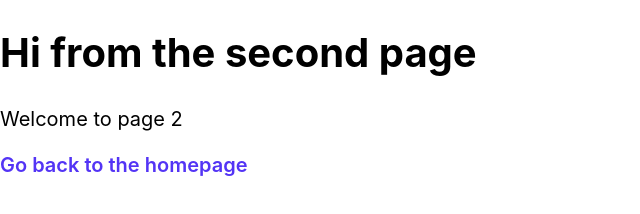
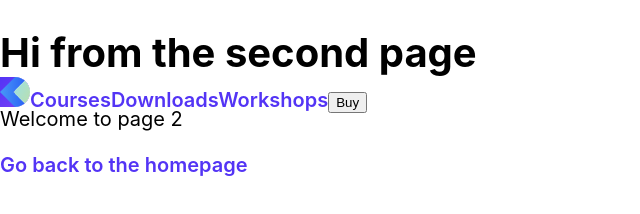
Before and after one commit to fabricegeib/react-for-designers, a Gatsby site: page /page-2 in a window 1280 px wide. Shown: the whole page, without its empty margins (0-640 px from the left). Built offline with nearby package versions, Linux system fonts and the light colour scheme; Gatsby itself is replaced by a stand-in of ours.

Commit message:
react-adaptive-layout-css with import images

```diff
--- a/gatsby-config.js
+++ b/gatsby-config.js
@@ -1,6 +1,7 @@
 module.exports = {
   siteMetadata: {
-    title: 'Gatsby Default Starter',
+    title: 'React + Gatsby',
+    author: 'Fabrice',
   },
   plugins: [
     'gatsby-plugin-react-helmet',
--- /dev/null
+++ b/src/components/Header.css
@@ -0,0 +1,6 @@
+.Header {
+    position: fixed;
+    width: 100%;
+    padding: 50px 0;
+    z-index: 100;
+}
--- a/src/components/header.js
+++ b/src/components/header.js
@@ -1,32 +1,17 @@
 import React from 'react'
 import { Link } from 'gatsby'
+import './Header.css'
+import logo from '../images/logo-designcode.svg'
 
 const Header = ({ siteTitle }) => (
-  <div
-    style={{
-      background: 'rebeccapurple',
-      marginBottom: '1.45rem',
-    }}
-  >
-    <div
-      style={{
-        margin: '0 auto',
-        maxWidth: 960,
-        padding: '1.45rem 1.0875rem',
-      }}
-    >
-      <h1 style={{ margin: 0 }}>
-        <Link
-          to="/"
-          style={{
-            color: 'white',
-            textDecoration: 'none',
-          }}
-        >
-          {siteTitle}
-        </Link>
-      </h1>
-    </div>
+  <div className="Header">
+      <div className="HeaderGroup">
+        <Link to="/"><img src={logo} width="30" alt="logo" /></Link>
+        <Link to="/courses">Courses</Link>
+        <Link to="/downloads">Downloads</Link>
+        <Link to="/workshops">Workshops</Link>
+        <Link to="/buy"><button>Buy</button></Link>
+      </div>
   </div>
 )
 
--- a/src/components/layout.js
+++ b/src/components/layout.js
@@ -3,7 +3,7 @@ import PropTypes from 'prop-types'
 import Helmet from 'react-helmet'
 import { StaticQuery, graphql } from 'gatsby'
 
-// import Header from './header'
+import Header from './header'
 import './layout.css'
 
 const Layout = ({ children }) => (
@@ -13,6 +13,7 @@ const Layout = ({ children }) => (
         site {
           siteMetadata {
             title
+            author
           }
         }
       }
@@ -26,8 +27,9 @@ const Layout = ({ children }) => (
             { name: 'keywords', content: 'sample, something' },
           ]}
         >
-          <html lang="en" />
+        <html lang="en" />
         </Helmet>
+        <Header />
         {children}
       </>
     )}
```
Also changed, not shown: src/pages/index.js (+12 -0 lines).
